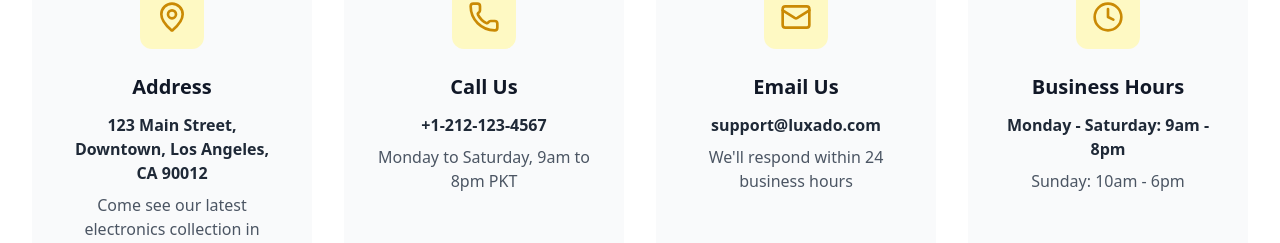
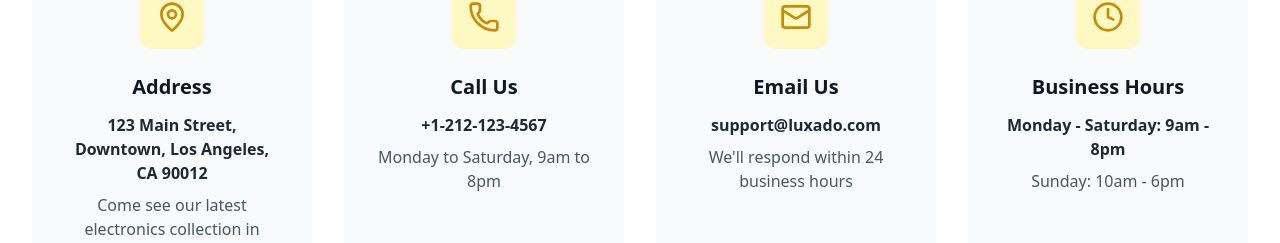
Before and after one commit to alimurtaza8/Electronics-Website, a Next.js app in the folder electronics-web/: page /contact-us in a window 1280 px wide. Shown: the part 1068-1311 px from the top of the page. Built offline with nearby package versions, Linux system fonts and the light colour scheme.

Commit message:
changed-again

```diff
--- a/electronics-web/src/app/contact-us/page.tsx
+++ b/electronics-web/src/app/contact-us/page.tsx
@@ -101,7 +101,7 @@ const ContactPage = () => {
       icon: <Phone className="w-6 h-6 sm:w-8 sm:h-8" />,
       title: "Call Us",
       details: "+1-212-123-4567",
-      description: "Monday to Saturday, 9am to 8pm PKT",
+      description: "Monday to Saturday, 9am to 8pm",
       color: "text-yellow-600",
       bgColor: "bg-yellow-100"
     },
```
